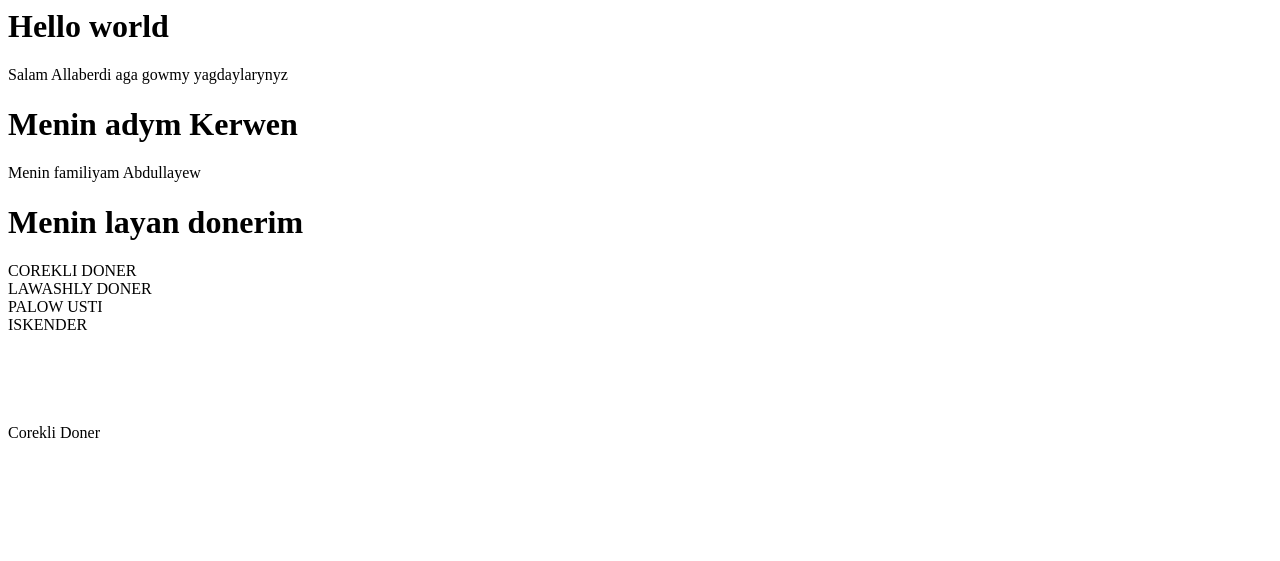
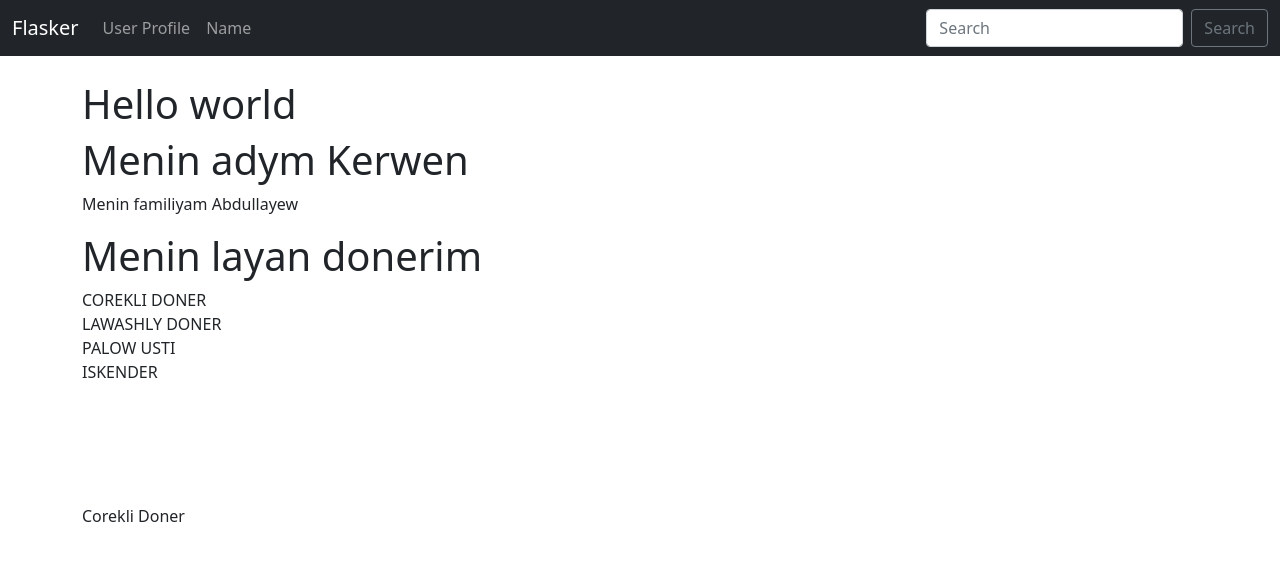
Before and after one commit to Electronic12/flasker_sec, a Flask app: page / in a window 1280 px wide. Shown: the top 561 px of the page. Run offline with Flask 2, Linux system fonts and the light colour scheme.

Commit message:
bootstrap, flask_wft, wtforms learn

```diff
--- a/app.py
+++ b/app.py
@@ -1,7 +1,25 @@
+from xmlrpc.client import Boolean
 from flask import Flask, render_template
+from flask_wtf import FlaskForm
+from wtforms import StringField, SubmitField
+from wtforms.validators import DataRequired
 
 #  Create a Flask Instance
 app = Flask(__name__)
+app.config['SECRET_KEY'] = 'secretversion'
+
+# Create  a Form Class
+class NamerForm(FlaskForm):
+    name = StringField('What is your name', validators=[DataRequired()])
+    submit = SubmitField('Submit')
+
+# BooleanField, DateField, DateTimeField, DecimalField, FileField, HiddenField, MultipleField, FieldList,
+# FloatField, FormField, IntegerField, PasswordField, RadioField, SelectField, SubmitField, StringField, TextAreaField
+
+# Validators
+# DataRequired, Email, EqualTo, InputRequired, IPAddress, Length, MacAddress, NumberRagnge,
+# Optional, Regexp, URL, UUID, AnyOf, NoneOf
+
 
 # Create a routes decorator
 # @app.route('/')
@@ -25,7 +43,7 @@ def index():
 
 
 # localhost:5000/user/jora/26
-@app.route('/user/<string:name>/<int:age>')
+@app.route('/user/<string:name>/<int:age>/')
 def user(name, age):
     return render_template("user.html", user_name = name, user_age = age)
 
@@ -40,5 +58,16 @@ def page_not_found(e):
 def page_not_found(e):
     return render_template("500.html"), 500
 
+@app.route('/name/', methods=['GET', 'POST'])
+def name():
+    name = None
+    form = NamerForm()
+    if form.validate_on_submit():
+        name = form.name.data
+        form.name.data = ''
+    return render_template("name.html",
+                            name=name,
+                            form=form)
+
 if __name__ == '__main__':
     app.run(debug=True)
--- /dev/null
+++ b/templates/base.html
@@ -0,0 +1,33 @@
+<!doctype html>
+<html lang="en">
+  <head>
+    <!-- Required meta tags -->
+    <meta charset="utf-8">
+    <meta name="viewport" content="width=device-width, initial-scale=1">
+
+    <!-- Bootstrap CSS -->
+    <link href="https://cdn.jsdelivr.net/npm/bootstrap@5.1.3/dist/css/bootstrap.min.css" rel="stylesheet" integrity="sha384-1BmE4kWBq78iYhFldvKuhfTAU6auU8tT94WrHftjDbrCEXSU1oBoqyl2QvZ6jIW3" crossorigin="anonymous">
+
+    <title>Hello, world!</title>
+  </head>
+  <body>
+    {% include 'navbar.html' %}
+    </br>
+    <div class="container">
+        {% block content %}
+
+        {% endblock %}
+    </div>
+
+    <!-- Optional JavaScript; choose one of the two! -->
+
+    <!-- Option 1: Bootstrap Bundle with Popper -->
+    <script src="https://cdn.jsdelivr.net/npm/bootstrap@5.1.3/dist/js/bootstrap.bundle.min.js" integrity="sha384-ka7Sk0Gln4gmtz2MlQnikT1wXgYsOg+OMhuP+IlRH9sENBO0LRn5q+8nbTov4+1p" crossorigin="anonymous"></script>
+
+    <!-- Option 2: Separate Popper and Bootstrap JS -->
+    <!--
+    <script src="https://cdn.jsdelivr.net/npm/@popperjs/core@2.10.2/dist/umd/popper.min.js" integrity="sha384-7+zCNj/IqJ95wo16oMtfsKbZ9ccEh31eOz1HGyDuCQ6wgnyJNSYdrPa03rtR1zdB" crossorigin="anonymous"></script>
+    <script src="https://cdn.jsdelivr.net/npm/bootstrap@5.1.3/dist/js/bootstrap.min.js" integrity="sha384-QJHtvGhmr9XOIpI6YVutG+2QOK9T+ZnN4kzFN1RtK3zEFEIsxhlmWl5/YESvpZ13" crossorigin="anonymous"></script>
+    -->
+  </body>
+</html>
--- a/templates/index.html
+++ b/templates/index.html
@@ -1,6 +1,6 @@
+{% extends 'base.html' %}
+{% block content %}
     <h1>Hello world</h1>
-
-<p>Salam Allaberdi aga gowmy yagdaylarynyz</p>
 
     <h1>Menin adym {{ first_name }}</h1>
     <p>Menin familiyam {{ second_name | title }}</p>
@@ -13,3 +13,4 @@
 
     <br><br><br><br><br>
     {{ favorite_pissa.0 | title }}</br>
+{% endblock %}
--- /dev/null
+++ b/templates/navbar.html
@@ -0,0 +1,22 @@
+<nav class="navbar navbar-expand-lg navbar-dark bg-dark">
+    <div class="container-fluid">
+      <a class="navbar-brand" href="{{ url_for('index')}}">Flasker</a>
+      <button class="navbar-toggler" type="button" data-bs-toggle="collapse" data-bs-target="#navbarSupportedContent" aria-controls="navbarSupportedContent" aria-expanded="false" aria-label="Toggle navigation">
+        <span class="navbar-toggler-icon"></span>
+      </button>
+      <div class="collapse navbar-collapse" id="navbarSupportedContent">
+        <ul class="navbar-nav me-auto mb-2 mb-lg-0">
+          <li class="nav-item">
+            <a class="nav-link" href="{{ url_for('user', name = 'Jora', age = '15') }}">User Profile</a>
+          </li>
+          <li class="nav-item">
+            <a class="nav-link" href="{{ url_for('name') }}">Name</a>
+          </li>
+        </ul>
+        <form class="d-flex">
+          <input class="form-control me-2" type="search" placeholder="Search" aria-label="Search">
+          <button class="btn btn-outline-secondary" type="submit">Search</button>
+        </form>
+      </div>
+    </div>
+  </nav>
```
Also changed, not shown: templates/404.html (+8 -5 lines), templates/500.html (+8 -5 lines), templates/name.html (added, +17 -0 lines), templates/user.html (+5 -2 lines). Lines whose indentation alone changed are shown as unchanged.
